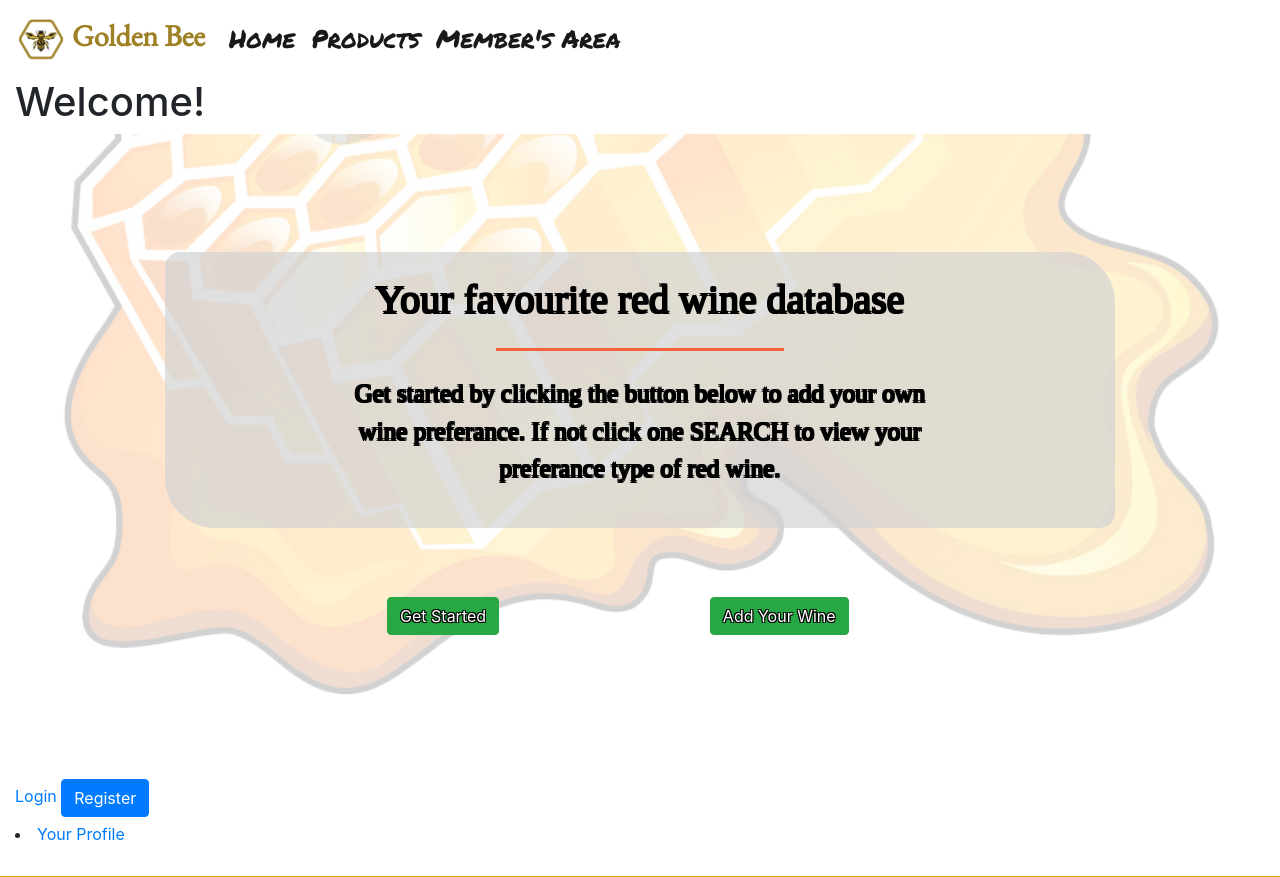
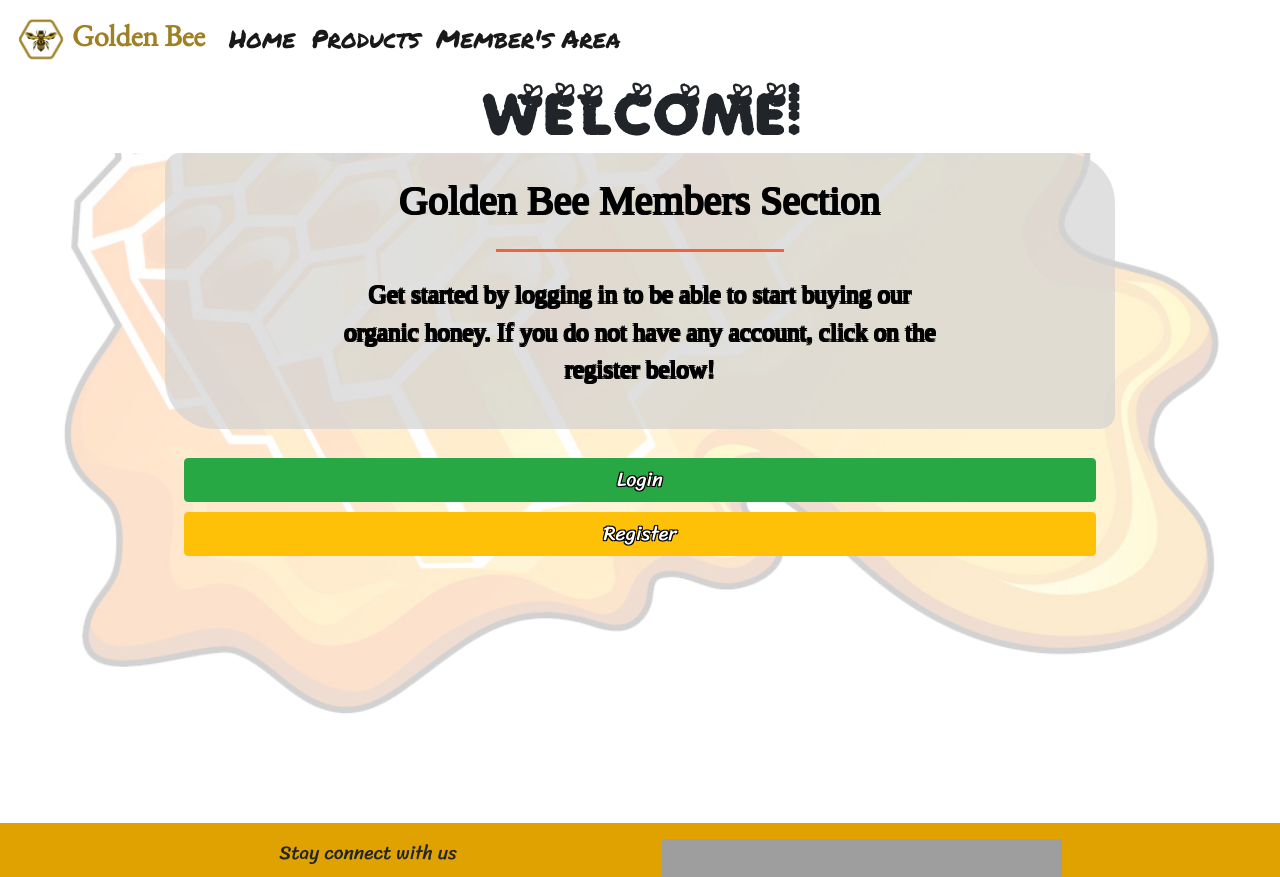
Before and after one commit to YiShengLee/Golden-Bee-Shop, a Django app: page /accounts/members/ in a window 1280 px wide. Shown: the top 877 px of the page. Run offline with Django 3.2, Linux system fonts and the light colour scheme; some libraries are stand-ins or nearby versions; some web fonts are replaced; grey boxes are pictures that could not be loaded.

Commit message:
Added css to members html

```diff
--- a/Accounts/templates/members.template.html
+++ b/Accounts/templates/members.template.html
@@ -5,63 +5,52 @@ Member's Area
 {% endblock %}
 
 {% block content %}
-<h1>Welcome!</h1>
+<div class="pageheader">Welcome!</div>
 
 {% if request.user.username %}
+<div class="pageheader">
 Logged In As: {{request.user.username}}
+</div>
 {% endif %}
 
 <section class="c4">
     <header class="masthead">
         <div class="container h-100 top">
-            <div class="row h-100 align-items-center justify-content-center text-center">
+            <div class="row h-80 align-items-center justify-content-center text-center">
                 <!--Text Area Section-->
-                <div class="col-lg-10 align-self-end index_txt mb-xl-5 mb-md-4">
-                    <h1 class="">Your favourite red wine database</h1>
+                <div class="col-lg-10 align-self-end index_txt mb-xl-4 mb-md-3">
+                    <h1 class="">Golden Bee Members Section</h1>
                     <hr class="divider my-4">
                     <div class="container col-lg-8">
                         <div class="row">
-                            <p class="getStarted">Get started by clicking the button below to add your own wine preferance. If not click one SEARCH to view your preferance type of red wine.</p>
+                            <p class="getStarted">Get started by logging in to be able to start buying our organic honey. If you do not have any account, click on the register below!</p>
                         </div>
                     </div>
                 </div>
 
                 <!--Button Section-->
-                <div class="col-lg-8 align-self-baseline">
-                    <div class="container">
-                        <div class="row">
-                            <div class="col-md-12 col-xl-5 center m-3">
-                                <a class="btn btn-success btn-xl js-scroll-trigger" href="">Get Started</a>
-                            </div>
-                            <div class="col-md-12 col-xl-5 center m-3">
-                                <a class="btn btn-success btn-xl js-scroll-trigger" href="">Add Your Wine</a>
-                            </div>
-                        </div>
-                    </div>
-                </div>
+                {% if not user.is_authenticated %}
+                <!--Login Section-->
+                <a class="btn btn-success pro" href="{% url 'login' %}">Login</a>
+
+                <!--Register Section-->
+                <a class="btn btn-warning pro" href="{% url 'register' %}">Register</a>
+                {% endif %}
+
+                {% if user.is_authenticated %}
+                <!--Profile Section-->
+                <a class="btn btn-primary pro" href="{% url 'profile' %}">Your Profile</a>
+
+                <!--Logout Section-->
+                <a class="btn btn-warning pro" href="{% url 'logout' %}">Logout</a>
+                {% endif %}
             </div>
         </div>
     </header>
 </section>
 
-<!--Login Section-->
-{% if not user.is_authenticated %}
-<a href="{% url 'login' %}">Login</a>
-<!--<li><a href="">Reset Password</a></li>-->
 
-{% endif %}
 
-<!--Register Section-->
-<a href="{% url 'register' %}" class="btn btn-primary">Register</a>
 
-<!--Register Section-->
-<li><a href="{% url 'profile' %}">Your Profile</a></li>
-
-<!--Logout Section-->
-{% if user.is_authenticated %}
-<li><a href="{% url 'logout' %}">Logout</a></li>
-{% endif %}
-
-</div>
 
 {% endblock %}
--- a/static/css/style.css
+++ b/static/css/style.css
@@ -414,11 +414,6 @@ hr.divider {
 }
 
 
-/*.c5{*/
-/*    background-color: rgb(112,155,189);*/
-/*    text-align: center;*/
-/*}*/
-
 .c5{
     background-color: rgb(112,155,189,0.5);
     border: 1px solid black;
@@ -526,6 +521,17 @@ hr.divider {
     text-transform: uppercase;
 }
 
+.pro{
+    width: 80%;
+    font-family: 'Sriracha';
+    color: white;
+    font-size: 20px;
+}
+
+.pro:hover{
+    color: black;
+}
+
 
 
 
```
